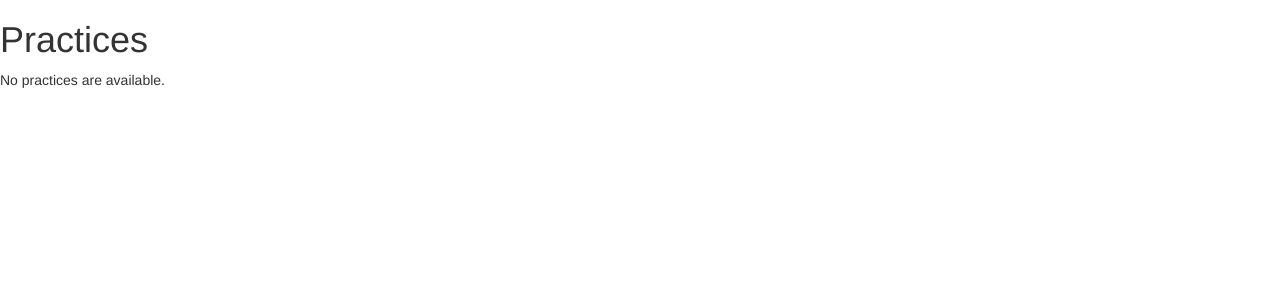
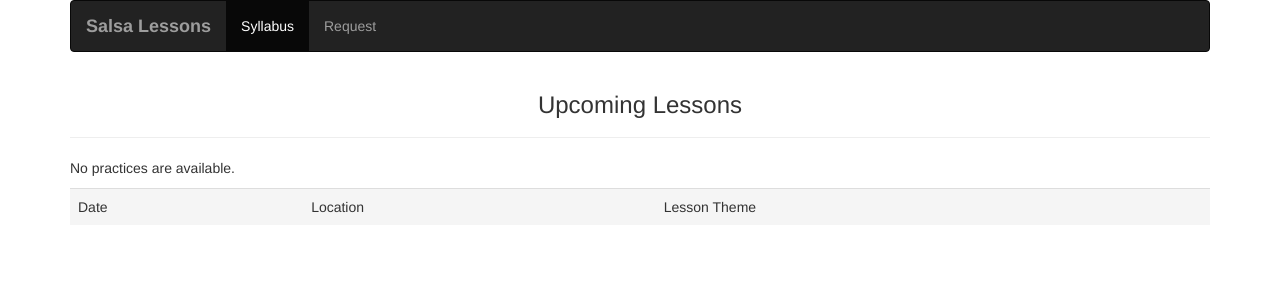
Before and after one commit to swoloszynski/salsa-lessons, a Django app: a page that uses lessons/templates/lessons/base.html in a window 1280 px wide. Shown: the top 300 px of the page. Run offline with Django 3.2, Linux system fonts and the light colour scheme; data that the repository does not hold is empty; some libraries are stand-ins or nearby versions.

Commit message:
Add tabless (jetstrap) to index and practice detail templates

```diff
--- a/lessons/templates/lessons/base.html
+++ b/lessons/templates/lessons/base.html
@@ -1,22 +1,51 @@
 {% load staticfiles %}
 <!DOCTYPE html>
 <html lang="en">
+
   <head>
-    <link rel="stylesheet" type="text/css" href="{% static 'lessons/style.css' %}" />
-    <script src="{% static 'lessons/javascript.js' %}"></script>
-    <!-- Latest compiled and minified CSS for Bootstrap -->
-    <link rel="stylesheet" href="https://maxcdn.bootstrapcdn.com/bootstrap/3.2.0/css/bootstrap.min.css">
     <meta charset="utf-8">
-    <meta http-equiv="X-UA-Compatible" content="IE=edge">
-    <meta name="viewport" content="width=device-width, initial-scale=1">
     <title>{% block title%}Salsa Lessons{% endblock title%}</title>
-</head>
-<body>
-    {% block content %}
-    <h1>Salsa!</h1>
-    {% endblock content %}
-    <!-- jQuery (necessary for Bootstrap's JavaScript plugins) -->
-    <script src="https://ajax.googleapis.com/ajax/libs/jquery/1.11.1/jquery.min.js"></script>
-    <!-- Include all compiled plugins (below), or include individual files as needed -->
-    <script src="https://maxcdn.bootstrapcdn.com/bootstrap/3.2.0/js/bootstrap.min.js"></script>
-</body>
+    <meta name="viewport" content="width=device-width, initial-scale=1.0">
+    <meta name="description" content="">
+    <meta name="author" content="">
+    <link href="https://netdna.bootstrapcdn.com/bootstrap/3.0.0/css/bootstrap.min.css"
+    rel="stylesheet">
+    <link href="https://netdna.bootstrapcdn.com/bootstrap/3.0.0/css/bootstrap-glyphicons.css"
+    rel="stylesheet">
+  </head>
+
+  <body>
+    <script src="https://ajax.googleapis.com/ajax/libs/jquery/1.7.2/jquery.min.js"
+    >
+    </script>
+    <script src="https://netdna.bootstrapcdn.com/bootstrap/3.0.0/js/bootstrap.min.js"
+    >
+    </script>
+    <div class="container">
+      <nav class="navbar navbar-default navbar-inverse" role="navigation">
+        <div class="navbar-header">
+          <a class="navbar-brand" href="#"><b>Salsa Lessons</b></a>
+        </div>
+        <div class="collapse navbar-collapse navbar-ex1-collapse">
+          <ul class="nav navbar-nav">
+            <li class="active">
+              <a href="#">Syllabus</a>
+            </li>
+            <li>
+            </li>
+            <li>
+              <a href="#">Request</a>
+            </li>
+          </ul>
+        </div>
+      </nav>
+      {% block header %}
+      <h1>Salsa!</h1>
+      {% endblock header %}
+      {% block content %}
+      <h1>Learn about lessons here</h1>
+      {% endblock content %}
+    </div>
+  </body>
+
+</html>
--- a/lessons/templates/lessons/index.html
+++ b/lessons/templates/lessons/index.html
@@ -1,12 +1,29 @@
 {% extends "lessons/base.html" %}
+
+{% block header %}
+  <div class="page-header">
+    <h3 class="text-center">
+      Upcoming Lessons
+    </h3>
+  </div>
+{% endblock header %}
+
 {% block content %}
-  <h1>Practices</h1>
+  <table class="table">
+    <tbody>
+      <tr id="" class="table-header row-header-colored active">
+        <td>Date</td>
+        <td>Location</td>
+        <td>Lesson Theme</td>
+      </tr>
       {% if upcoming_practice_list %}
-    <ul>
         {% for practice in upcoming_practice_list %}
-      <li><a href="{% url 'practice_detail' practice.id %}">{{ practice.overview }}</a></li>
+          <tr>
+            <td><a href="{% url 'practice_detail' practice.id %}">{{ practice.date }}</a></td>
+            <td>{{ practice.location }}</td>
+            <td>{{ practice.overview }}</td>
+          </tr>
         {% endfor %}
-    </ul>
       {% else %}
         <p>No practices are available.</p>
       {% endif %}
```
Also changed, not shown: lessons/templates/lessons/practice_detail.html (+35 -14 lines). Lines whose indentation alone changed are shown as unchanged.
